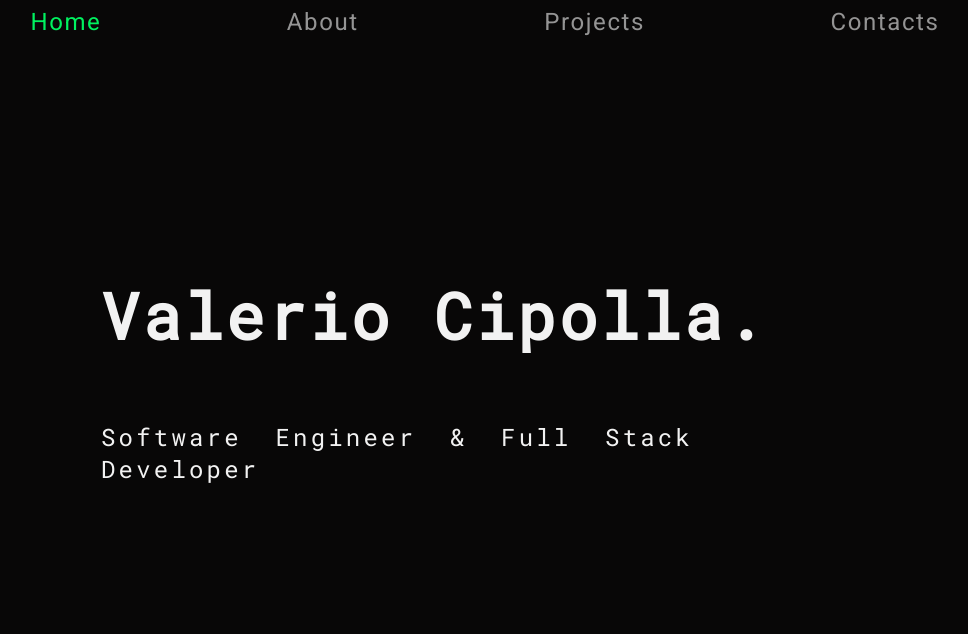
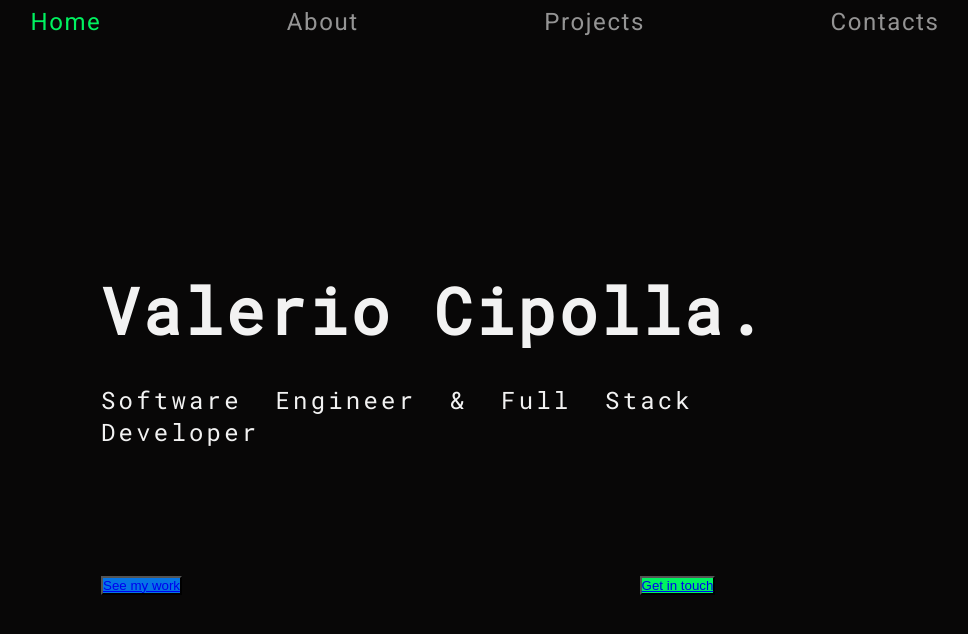
Before and after one commit to ValerioCipolla/portfolio, a Next.js app: page / in a window 1280 px wide. Shown: the top 634 px of the page, without its empty margins (155-1123 px from the left). Built offline with nearby package versions, Linux system fonts and the light colour scheme.

Commit message:
added buttons

```diff
--- /dev/null
+++ b/Components/Button/index.js
@@ -0,0 +1,15 @@
+import React from "react";
+import Link from "next/link";
+import * as css from "../../styles/button.module.css";
+
+const Button = ({ text, link, type }) => {
+  return (
+    <button className={type === "blue" ? css.blueButton : css.greenButton}>
+      <Link href={link}>
+        <a>{text}</a>
+      </Link>
+    </button>
+  );
+};
+
+export default Button;
--- a/pages/index.js
+++ b/pages/index.js
@@ -1,10 +1,15 @@
 import * as css from "../styles/index.module.css";
+import Button from "../Components/Button";
 
 export default function Home() {
   return (
     <div className={css.welcome}>
       <h1>Valerio Cipolla.</h1>
       <h2>Software Engineer & Full Stack Developer</h2>
+      <div className={css.buttonSection}>
+        <Button text="See my work" link="/" type="blue" />
+        <Button text="Get in touch" link="/" type="green"/>
+      </div>
     </div>
   );
 }
--- /dev/null
+++ b/styles/button.module.css
@@ -0,0 +1,11 @@
+.greenButton {
+  background-color: var(--green);
+}
+
+.blueButton {
+  background-color: var(--blue);
+}
+
+.button {
+  padding: 1rem;
+}
--- a/styles/index.module.css
+++ b/styles/index.module.css
@@ -3,14 +3,15 @@
   flex-direction: column;
   justify-content: center;
   align-items: flex-start;
-  min-height: 90vh;
+  min-height: 95vh;
   width: 60%;
   margin: auto;
   font-family: "Roboto Mono", monospace;
+  gap: 2rem;
 }
 
 .welcome h1 {
-  margin-bottom: 4rem;
+  margin-top: 4rem;
   font-size: 4rem;
   letter-spacing: 0.2rem;
 }
@@ -20,3 +21,11 @@
   word-spacing: 1rem;
   letter-spacing: 0.2rem;
 }
+
+.buttonSection {
+  margin-top: 6rem;
+  width: 80%;
+  display: flex;
+  flex-direction: row;
+  justify-content: space-between;
+}
```
